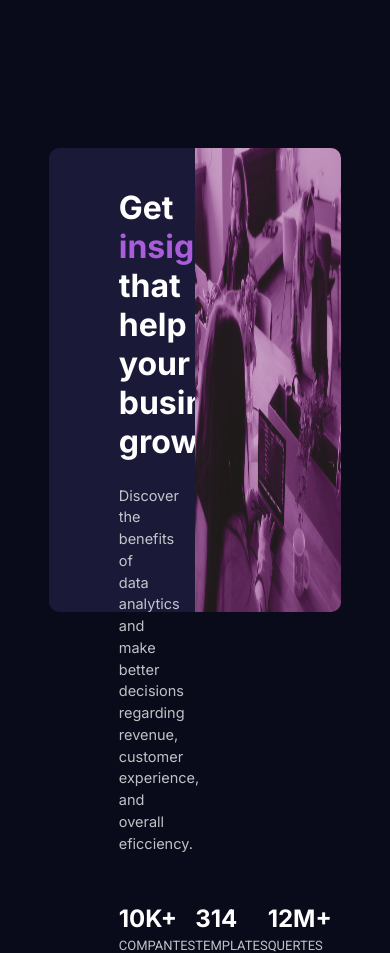
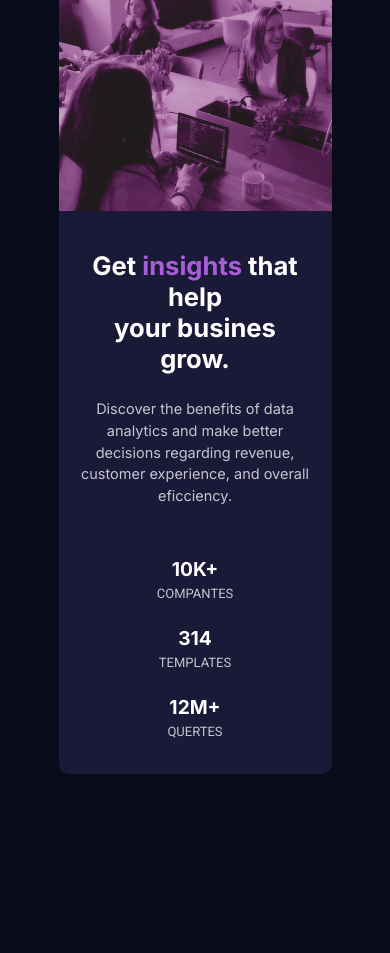
Before and after one commit to martinsalan2003/cart-o-de-visualiza--o-de-estat-sticas, a React (Vite) app in the folder desfioComponente/: page / in a window 390 px wide. After the commit the page ends 844 px from the top, so only its background shows below. Built offline with nearby package versions, Linux system fonts and the light colour scheme.

Commit message:
teste de versão

```diff
--- a/desfioComponente/src/components/card.jsx
+++ b/desfioComponente/src/components/card.jsx
@@ -11,9 +11,9 @@ function Card(){
                 Discover the benefits of data analytics and make better decisions regarding revenue, customer experience, and overall eficciency.
                 </p>
                 <div className="container-num">
-                    <div className="num1"><h2>10K+</h2><p className='txt-num'>COMPANTES</p></div>
-                    <div className="num2"><h2>314</h2><p className='txt-num'>TEMPLATES</p></div>
-                    <div className="num3"><h2>12M+</h2><p className='txt-num'>QUERTES</p></div>
+                    <div className="num1 global"><h2>10K+</h2><p className='txt-num'>COMPANTES</p></div>
+                    <div className="num2 global"><h2>314</h2><p className='txt-num'>TEMPLATES</p></div>
+                    <div className="num3 global"><h2>12M+</h2><p className='txt-num'>QUERTES</p></div>
 
                 </div>
             </div>
--- a/desfioComponente/src/pages/home/home.jsx
+++ b/desfioComponente/src/pages/home/home.jsx
@@ -3,7 +3,10 @@ import Card from '../../components/card';
 
 function Home() {
   return (
-      <Card />
+
+    <Card/>
+
+
   );
 }
 
--- a/desfioComponente/src/styles/card.sass
+++ b/desfioComponente/src/styles/card.sass
@@ -38,8 +38,56 @@
                 color: $cordafontdosparagrafos
                 font-family: "Roboto", serif
                 font-weight: 400
-    img
-        width: 100%
-        height: 100%
-        border-bottom-right-radius: 10px
-        border-top-right-radius: 10px
+
+    .container-img
+        width: 50%
+
+        img
+            width: 100%
+            height: 100%
+            border-bottom-right-radius: 10px
+            border-top-right-radius: 10px
+
+
+// para dispositivos mobile
+@media (max-width: 768px)
+    .container-card
+        flex-direction: column-reverse
+        height: auto
+        width: 70vw
+
+        .container-info
+            width: 100%
+            padding: 10px 20px
+            h1
+                margin-top: 25px
+                font-size: 1.6em
+                text-align: center
+            p
+                text-align: center
+                font-size: 0.5em
+
+            .container-num
+                padding-bottom: 25px
+                flex-direction: column
+                align-items: center
+                gap: 25px
+
+                h2
+                    text-align: center
+                    font-size: larger
+                p
+                    font-size: large
+
+                .global
+                    width: 100%
+                    display: flex
+                    flex-direction: column
+
+
+        .container-img
+            width: 100%
+
+            img
+                border-top-left-radius: 10px
+                border-bottom-right-radius: 0
```
Also changed, not shown: desfioComponente/images/image-header-mobile.jpg (deleted), desfioComponente/src/styles/variables.sass (line endings or trailing spaces).
